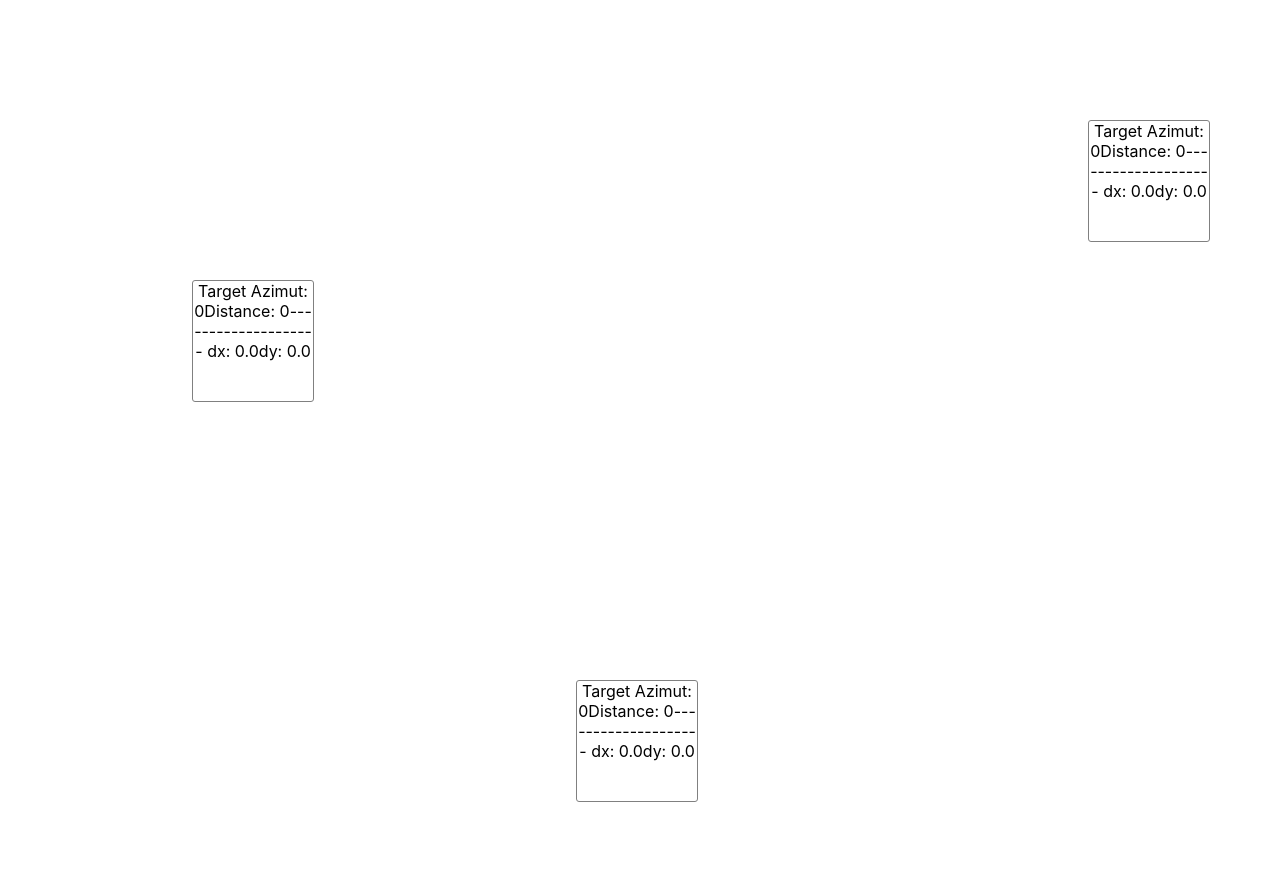
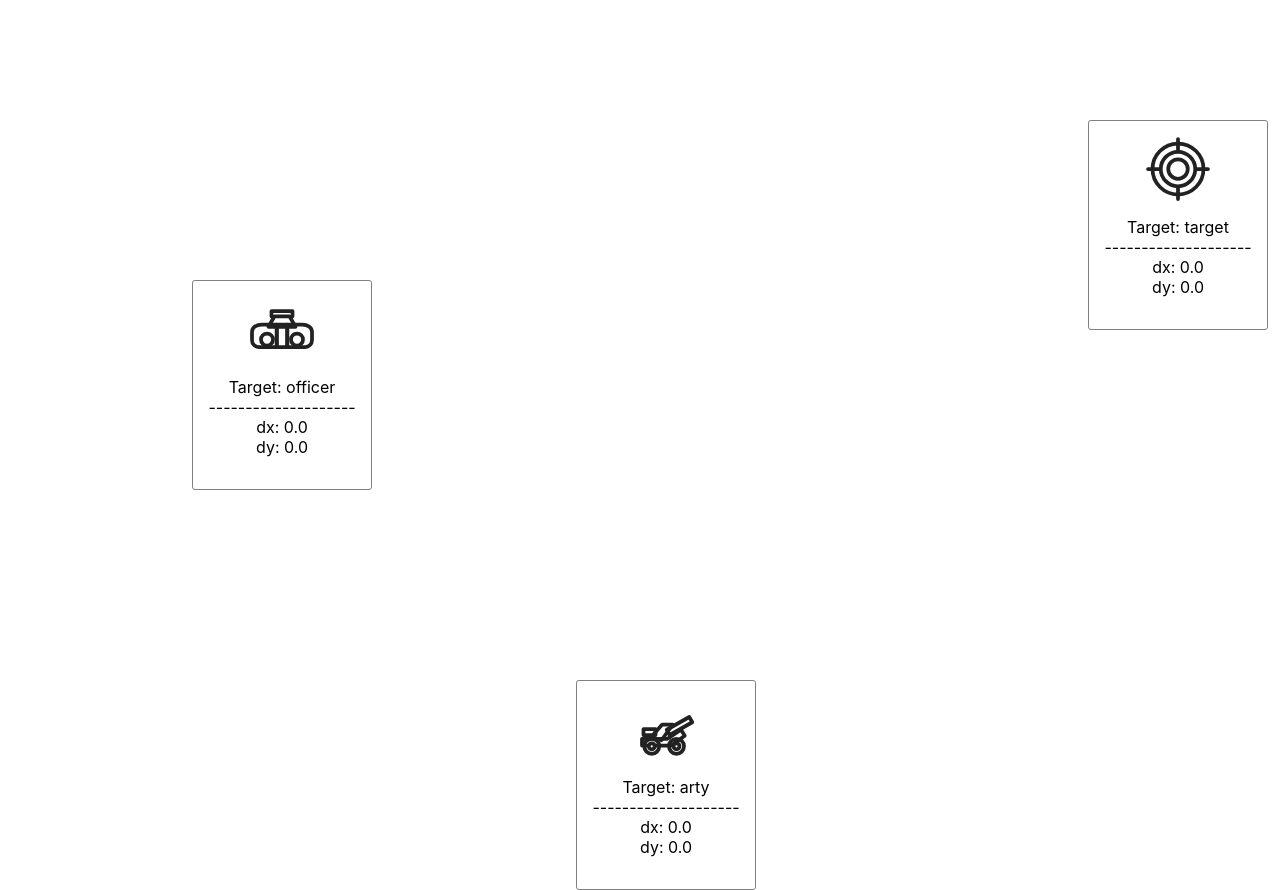
Before and after one commit to Kirill486/foxhole-artillery-calculator, a React (Create React App) app: page / in a window 1280 px wide. Before the commit the page ends 802 px from the top, so only its background shows below. Built offline with nearby package versions, Linux system fonts and the light colour scheme.

Commit message:
minor improvements

```diff
--- a/src/App.css
+++ b/src/App.css
@@ -3,11 +3,28 @@
 }
 
 .item {
-  width: 120px;
-  height: 120px;
+  width: 180px;
+  min-height: 210px;
   border: 1px solid grey;
   border-radius: 3px;
   position: absolute;
+  padding: 12px;
+  box-sizing: border-box;
+}
+
+.item-icon {
+  width: 72px;
+  height: 72px;
+  fill: none;
+  stroke: #222;
+  stroke-width: 5;
+  stroke-linecap: round;
+  stroke-linejoin: round;
+  margin-bottom: 8px;
+}
+
+.item-icon-cutout {
+  fill: white;
 }
 
 #arty {
--- a/src/components/Item/index.tsx
+++ b/src/components/Item/index.tsx
@@ -1,6 +1,47 @@
 import { FC } from "react";
 import { IMeasurementProps } from "./types";
 import { projectOnAxis } from "../../selectors/selectors";
+
+const ItemIcon: FC<{ itemId: string }> = ({ itemId }) => {
+    switch (itemId) {
+        case "arty":
+            return (
+                <svg className="item-icon" viewBox="0 0 96 96" role="img" aria-label="Field gun">
+                    <path d="M16 61h34l18-12 5 8-18 13H16z" />
+                    <path d="M49 49l30-17 4 7-30 17z" />
+                    <path d="M27 60l16-18h14L42 63z" />
+                    <circle cx="29" cy="71" r="10" />
+                    <circle cx="62" cy="71" r="10" />
+                    <circle cx="29" cy="71" r="4" className="item-icon-cutout" />
+                    <circle cx="62" cy="71" r="4" className="item-icon-cutout" />
+                    <path d="M18 48h16v8H18z" />
+                </svg>
+            );
+        case "target":
+            return (
+                <svg className="item-icon" viewBox="0 0 96 96" role="img" aria-label="Target">
+                    <circle cx="48" cy="48" r="34" />
+                    <circle cx="48" cy="48" r="23" className="item-icon-cutout" />
+                    <circle cx="48" cy="48" r="13" />
+                    <path d="M48 8v16M48 72v16M8 48h16M72 48h16" />
+                </svg>
+            );
+        case "officer":
+            return (
+                <svg className="item-icon" viewBox="0 0 96 96" role="img" aria-label="Binoculars">
+                    <path d="M21 42h20v30H17c-5 0-9-4-9-9V52c0-6 6-10 13-10z" />
+                    <path d="M55 42h20c7 0 13 4 13 10v11c0 5-4 9-9 9H55z" />
+                    <path d="M38 31h20l8 14H30z" />
+                    <path d="M41 42h14v30H41z" />
+                    <circle cx="28" cy="62" r="8" className="item-icon-cutout" />
+                    <circle cx="68" cy="62" r="8" className="item-icon-cutout" />
+                    <path d="M34 31v-7h28v7" />
+                </svg>
+            );
+        default:
+            return null;
+    }
+};
 
 export const ItemComponent: FC<IMeasurementProps> = ({
     itemId,
@@ -9,18 +50,21 @@ export const ItemComponent: FC<IMeasurementProps> = ({
     onClick,
 }) => {
     const { dx, dy } = projectOnAxis({azimut, distance});
+    const isDefined = !!azimut && !!distance;
     return (
         <div
             className="item clickable"
             id={itemId}
             onClick={onClick}
         >
-            Target
-            Azimut: {azimut}
-            Distance: {distance}
+            <ItemIcon itemId={itemId} />
+            <div>Target: {itemId}</div>
+            {isDefined && (<div>Azimut: {azimut}</div>)}
+            {isDefined && <div>Distance: {distance}</div>}
+
             --------------------
-            dx: {dx.toFixed(1)}
-            dy: {dy.toFixed(1)}
+            <div>dx: {dx.toFixed(1)}</div>
+            <div>dy: {dy.toFixed(1)}</div>
         </div>
     );
 };
--- a/src/hoc/modal.tsx
+++ b/src/hoc/modal.tsx
@@ -17,8 +17,8 @@ export const MeasurementModal: HOC = () => {
             { isOpen && (
                 <div id="modal">
                     <div>{title}</div>
-                    <div><input value={azimut} onChange={(e) => dispatch(modalSlice.actions.setAzimuit(Number(e.target.value)))} /></div>
-                    <div><input value={distance} onChange={(e) => dispatch(modalSlice.actions.setDistance(Number(e.target.value)))} /></div>
+                    <div><label>Azimut</label><input value={azimut} onChange={(e) => dispatch(modalSlice.actions.setAzimuit(Number(e.target.value)))} /></div>
+                    <div><label>Distance</label><input value={distance} onChange={(e) => dispatch(modalSlice.actions.setDistance(Number(e.target.value)))} /></div>
                     <button onClick={() => confirmMeasurement(type, { azimut, distance })}>Confirm</button>
                     <button onClick={() => dispatch(modalSlice.actions.closeModal())}>Cancel</button>
                 </div>
```
